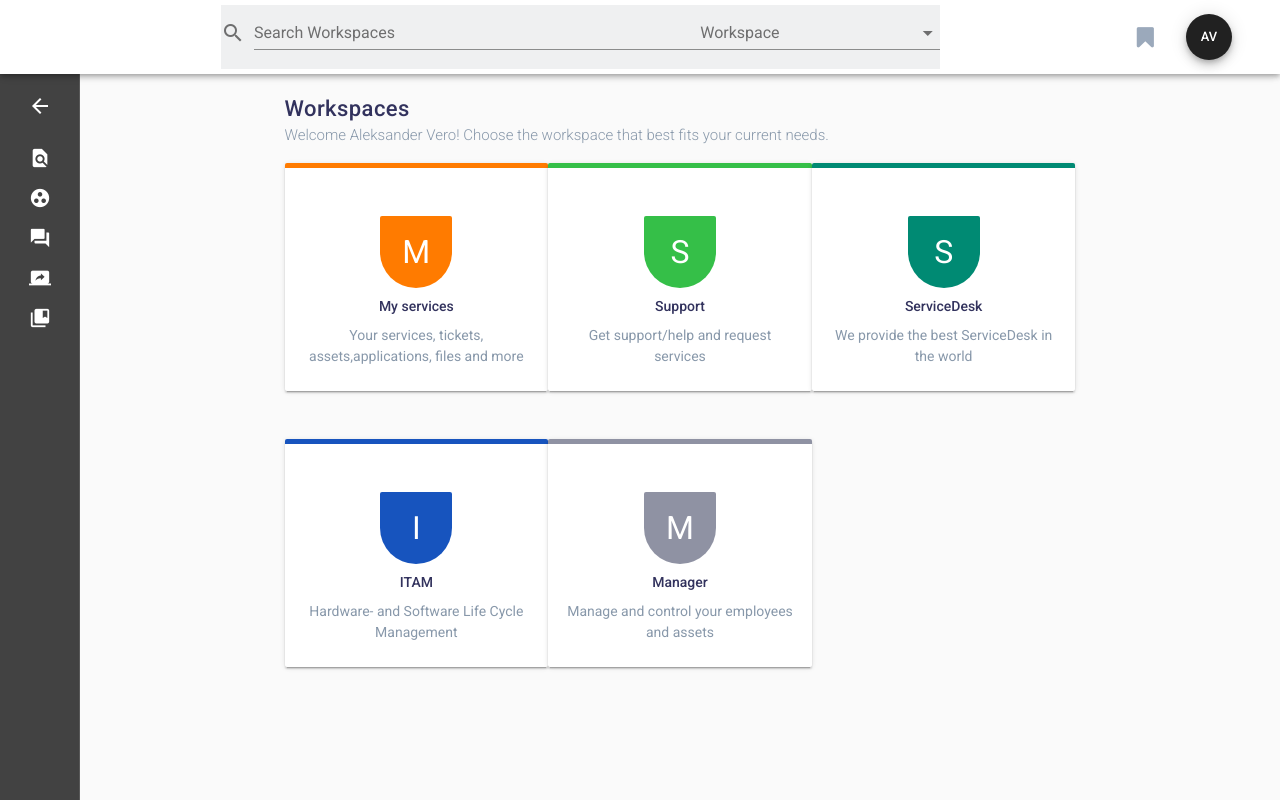
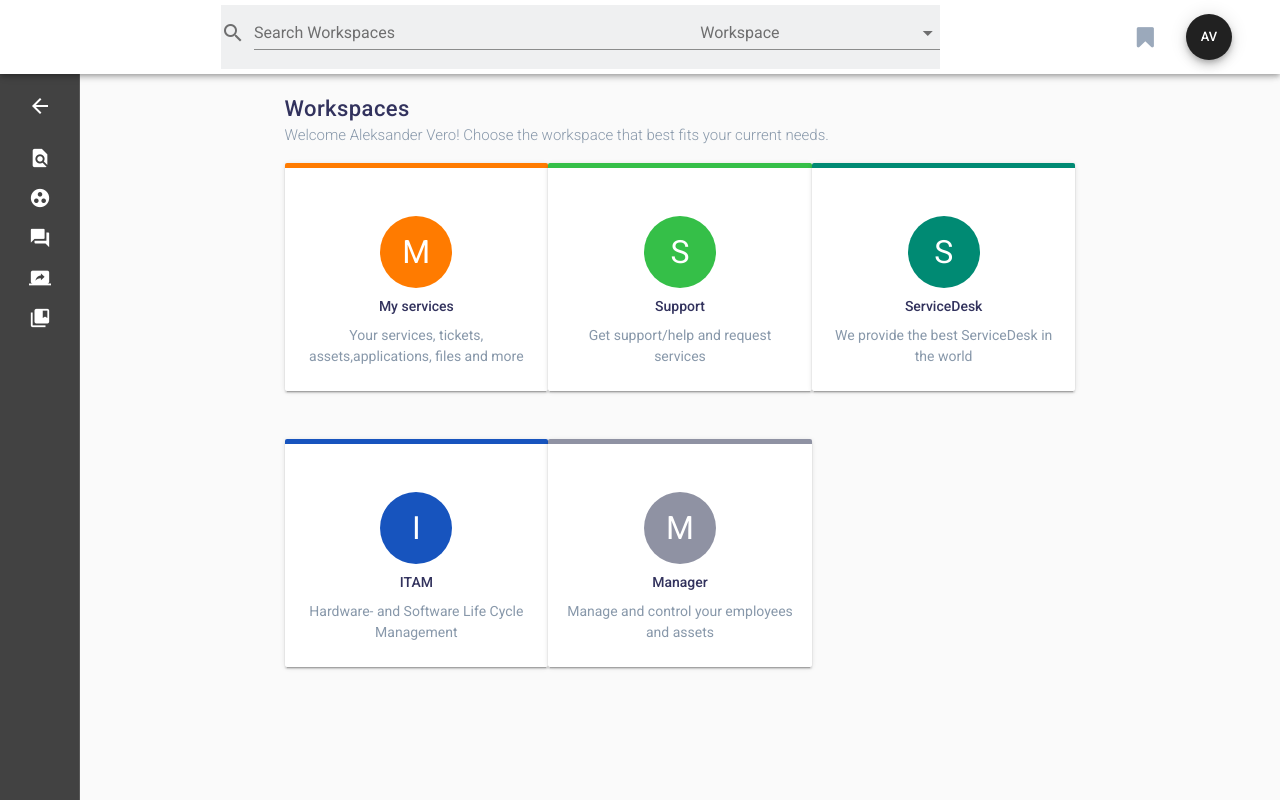
Before and after one commit to kletiakalavace/Designs, a Vue app: page /workspace in a window 1280 px wide. Built offline with nearby package versions, Linux system fonts and the light colour scheme.

Commit message:
Tested and find one solution way the style of workspace don't displayed on server (https://onify-design.herokuapp.com/workspace)and localisht it's ok

```diff
--- a/src/pages/Workspace.vue
+++ b/src/pages/Workspace.vue
@@ -129,8 +129,14 @@
     overflow: auto;
   }
   .workspace-container {
+    .grey--text{
+      color:$grey--text;
+    }
+    .blue--text{
+      color:$blue--text;
+    }
     .content-workspace {
-      max-width: 791px;
+      max-width: 791px !important;
       h2.title {
         font-size: 22px !important;
       }
@@ -140,7 +146,7 @@
       }
     }
     .content-workspace-items {
-      max-width: 791px;
+      max-width: 791px !important;
       h2.title {
         font-size: 22px !important;
       }
@@ -159,7 +165,7 @@
         width: 72px;
         font-size: 32px;
         color: #fff;
-        border-radius: 50%;
+        border-radius: 50% !important;
         line-height: 72px;
       }
     }
@@ -233,12 +239,7 @@
   .color-dark-grey{
     color: $color-dark-grey;
   }
-  .grey--text{
-    color:$grey--text;
-  }
-  .blue--text{
-    color:$blue--text;
-  }
+
 
   .content-items{
     flex-wrap: wrap;
```
